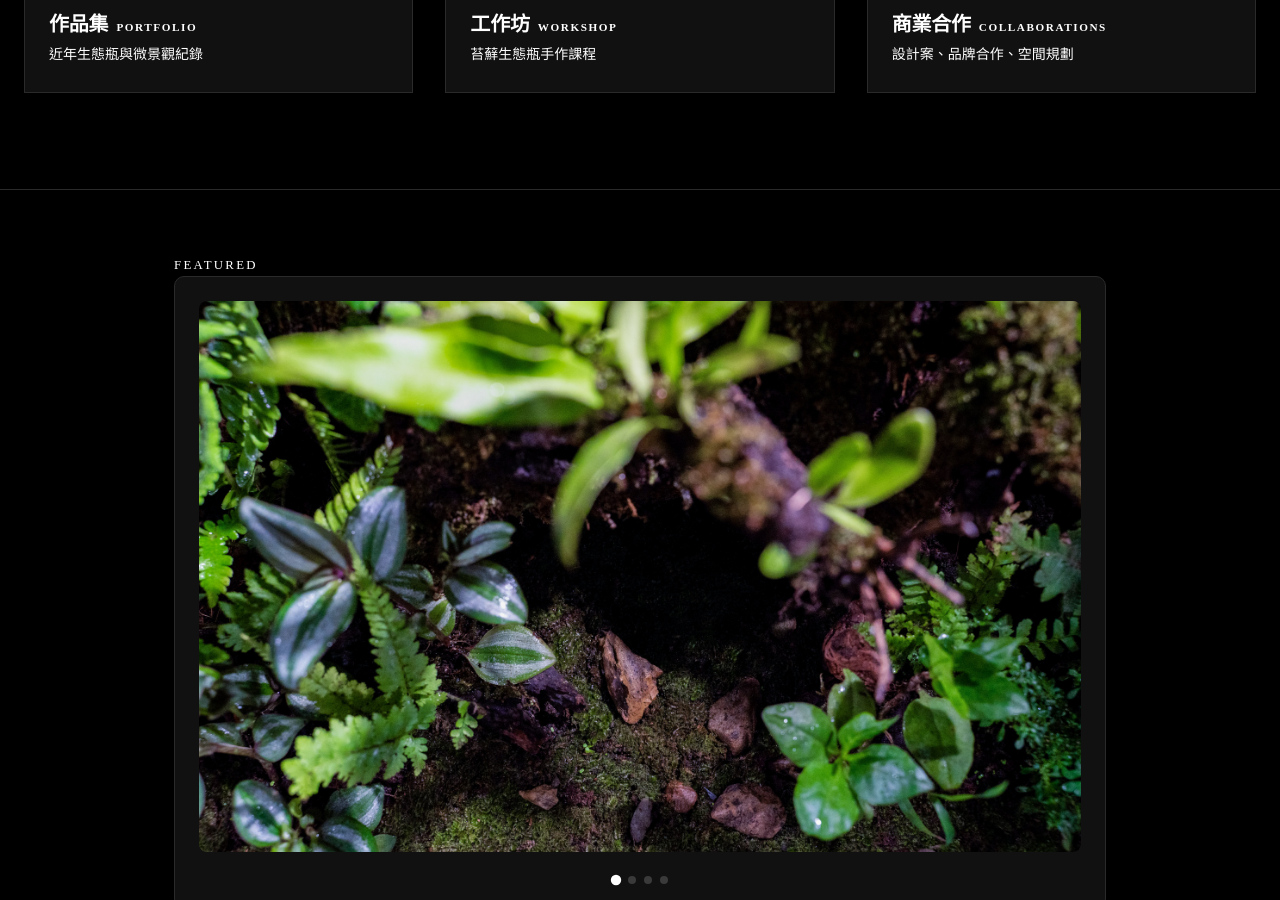
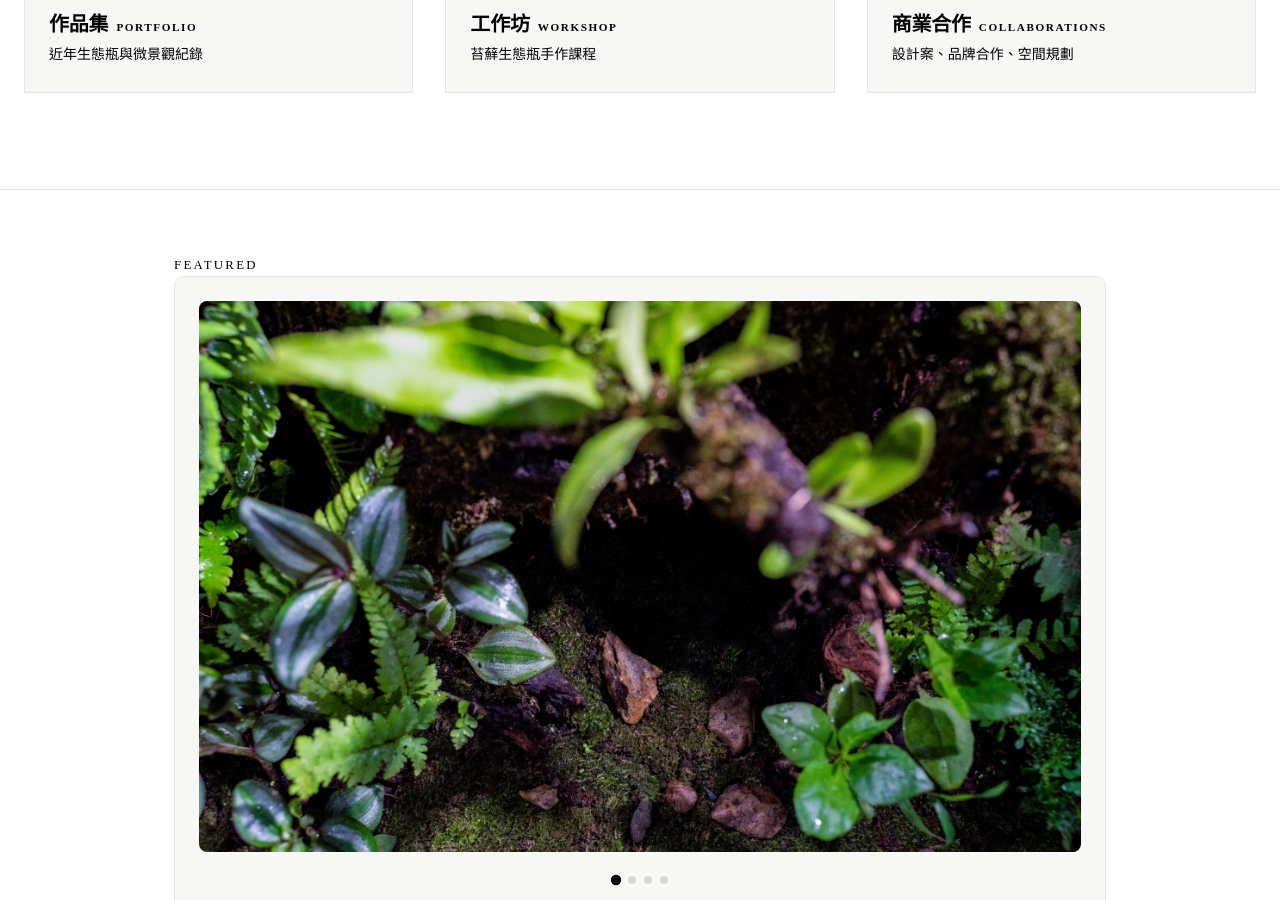
Before and after one commit to verdantwanderlust-studio/verdantwanderlust-studio.github.io, an Astro site: page / in a window 1280 px wide. Shown: the part 1328-2228 px from the top of the page. Built offline with nearby package versions, Linux system fonts and the light colour scheme; Astro itself is replaced by a stand-in of ours.

Commit message:
背景改為白底黑字

```diff
--- a/src/styles/tokens.css
+++ b/src/styles/tokens.css
@@ -2,25 +2,25 @@
 
 /* ============================================================
    Verdant Wanderlust / 景觀丸藝 — Design Tokens
-   Dark theme: black background, all white text
+   Light theme: white background, all black text
 ============================================================ */
 
 :root {
   /* ---- 色彩 ---- */
-  --bg:            #000000;
-  --surface:       #111111;
-  --surface-alt:   #1A1A1A;
-  --border:        #2A2A2A;
-  --border-strong: #3A3A3A;
+  --bg:            #FFFFFF;
+  --surface:       #F7F7F5;
+  --surface-alt:   #F0F0EE;
+  --border:        #E5E5E1;
+  --border-strong: #D5D5D0;
 
-  --ink:    #FFFFFF;
-  --muted:  #FFFFFF;
-  --subtle: #FFFFFF;
+  --ink:    #000000;
+  --muted:  #000000;
+  --subtle: #000000;
 
-  --accent:      #FFFFFF;
-  --accent-hover:#FFFFFF;
-  --accent-weak: #1A1A1A;
-  --brass:       #FFFFFF;
+  --accent:      #000000;
+  --accent-hover:#000000;
+  --accent-weak: #F0F0EE;
+  --brass:       #000000;
 
   /* ---- 字體 ---- */
   --font-display: 'Montserrat', 'Noto Serif TC', serif;
@@ -45,7 +45,7 @@
   --r-sm: 8px; --r-md: 10px; --r-lg: 12px; --r-xl: 14px;
 
   /* ---- 陰影 ---- */
-  --shadow: 0 1px 2px rgba(0,0,0,.3), 0 8px 24px rgba(0,0,0,.5);
+  --shadow: 0 1px 2px rgba(0,0,0,.08), 0 8px 24px rgba(0,0,0,.1);
 
   /* ---- 動效 ---- */
   --ease: cubic-bezier(0.22, 1, 0.36, 1);
```
